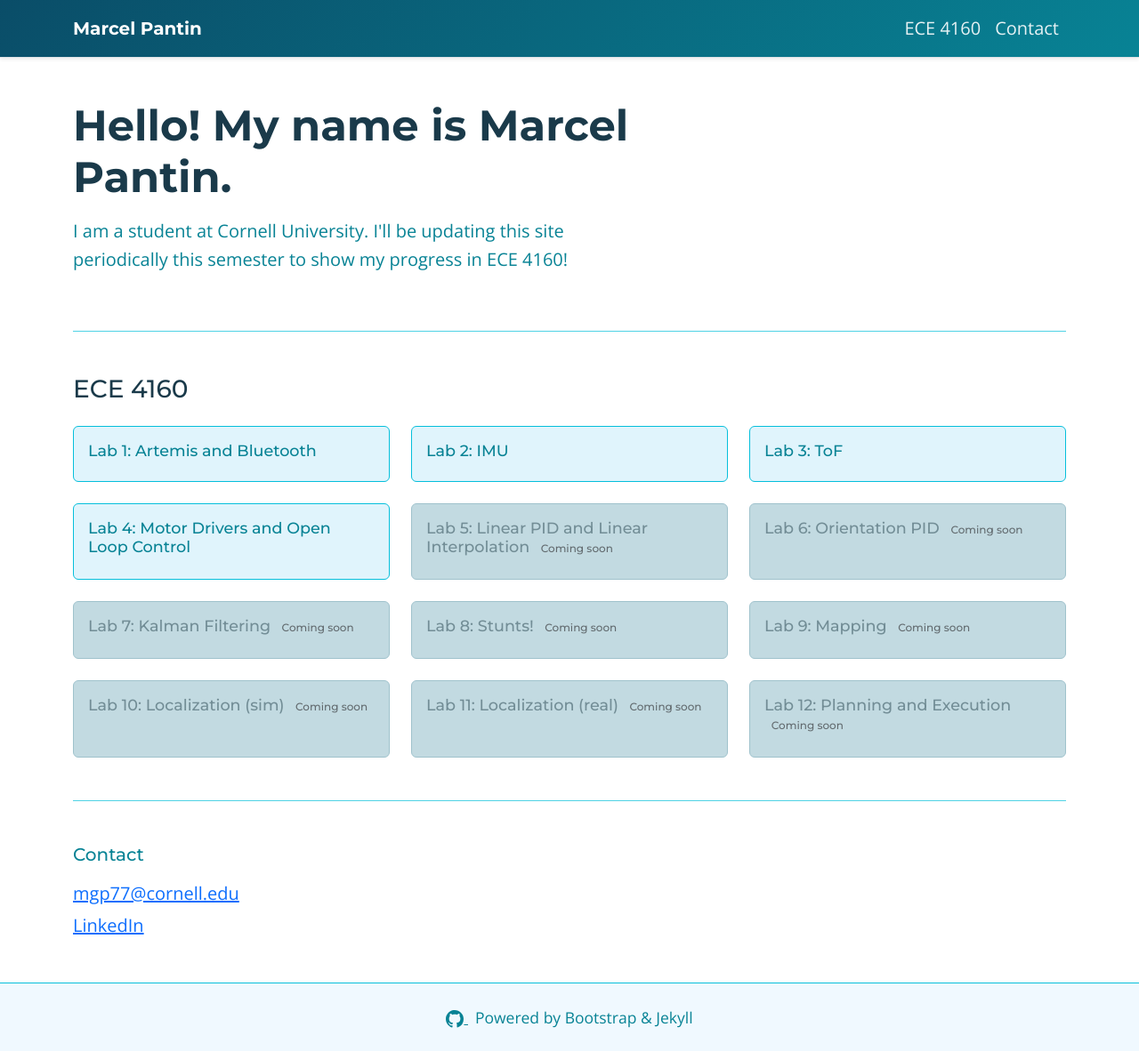
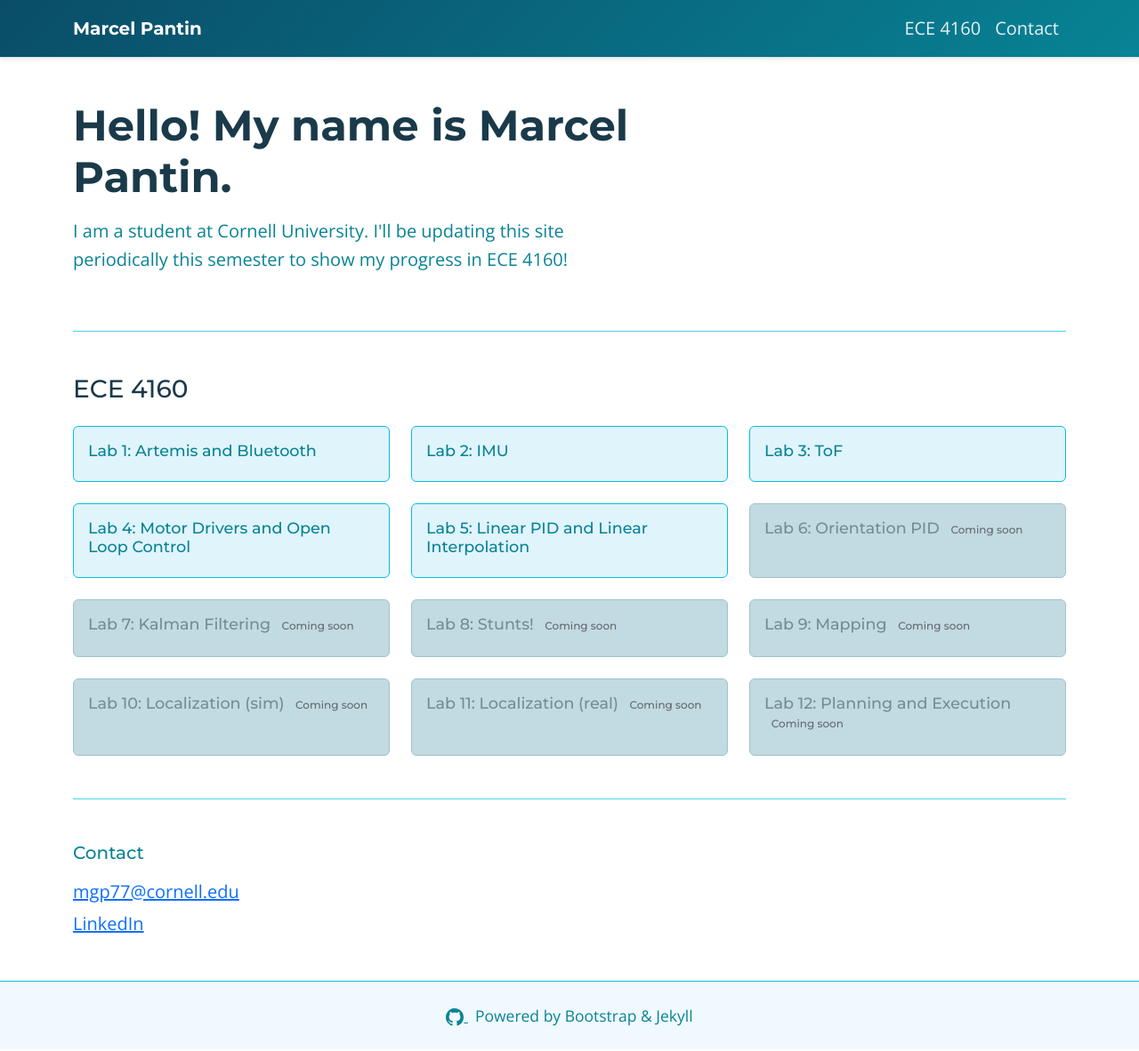
Before and after one commit to marcelgerardop/FastRobots-2026, a Jekyll site: the page built from docs/index.md, in a window 1280 px wide. Shown: the whole page at 89% size. Built offline with Jekyll 4.4.1, drawn with Linux system fonts in a browser that asks for light colours.

Commit message:
Update index.md

```diff
--- a/docs/index.md
+++ b/docs/index.md
@@ -50,9 +50,9 @@ title: Home
     </div>
   </div>
   <div class="col-md-6 col-lg-4">
-    <div class="card card-coming-soon h-100">
+    <div class="card h-100">
       <div class="card-body">
-        <h3 class="card-title h6">Lab 5: Linear PID and Linear Interpolation <span class="badge badge-coming text-muted">Coming soon</span></h3>
+        <h3 class="card-title h6"><a href="{{ 'lab5.html' | relative_url }}">Lab 5: Linear PID and Linear Interpolation</a></h3>
       </div>
     </div>
   </div>
```
